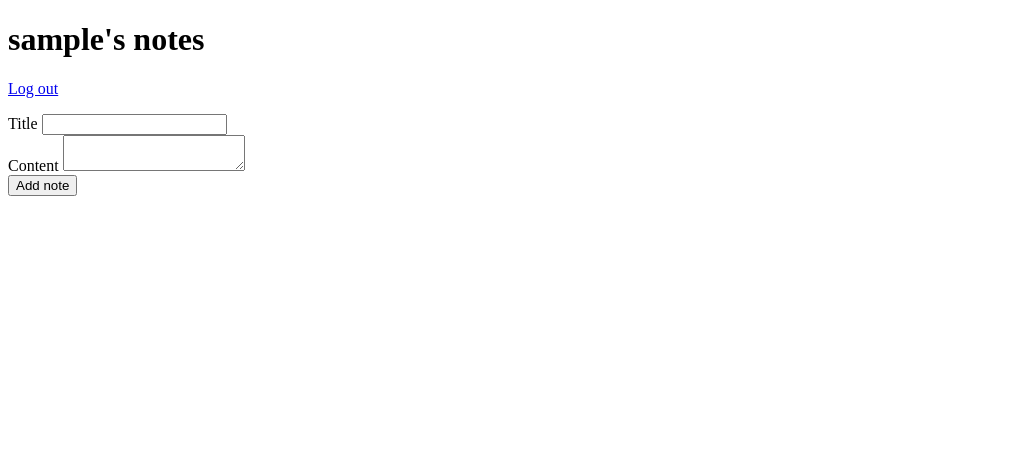
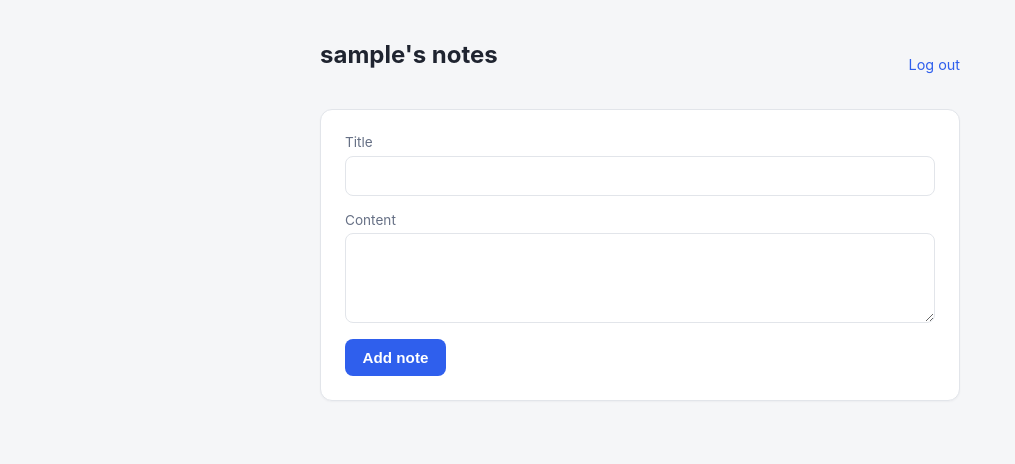
Before and after one commit to fernandojcardenas/owasp-top10-ci-pipeline, a Flask app: page /notes in a window 1280 px wide. Shown: the top 464 px of the page, without its empty margins (0-1015 px from the left). Run offline with Flask 3, Linux system fonts and the light colour scheme; the visitor is signed in with stand-in values (Sample User, id 1); data comes from the database, SQL or seed files in the repository; data that the repository does not hold is empty.

Commit message:
feat: add UI styling and README screenshots
Add an external stylesheet (app/static/style.css) and update the templates
to use it, since the app had no styling and looked unprofessional in
screenshots. Kept the CSS in an external same-origin file rather than an
inline <style> block so it works under the existing
Content-Security-Policy (default-src 'self') without loosening it.

Add real screenshots of the register, login, notes list, and note detail
pages to docs/screenshots/ and embed them in README.md.

Re-ran Bandit and the custom Semgrep ruleset against the changes, both
still clean.

```diff
--- /dev/null
+++ b/app/static/style.css
@@ -0,0 +1,163 @@
+:root {
+  color-scheme: light;
+  --bg: #f5f6f8;
+  --card: #ffffff;
+  --text: #1f2430;
+  --muted: #667085;
+  --border: #e2e5ea;
+  --accent: #2f5fed;
+  --accent-hover: #244bc4;
+  --danger-bg: #fff4f2;
+  --danger-border: #f3c6bd;
+  --danger-text: #a2311c;
+}
+
+* {
+  box-sizing: border-box;
+}
+
+body {
+  margin: 0;
+  padding: 2.5rem 1.5rem;
+  background: var(--bg);
+  color: var(--text);
+  font-family: -apple-system, BlinkMacSystemFont, "Segoe UI", Roboto, Helvetica, Arial, sans-serif;
+}
+
+.page {
+  max-width: 640px;
+  margin: 0 auto;
+}
+
+h1 {
+  font-size: 1.5rem;
+  margin: 0 0 1.25rem;
+}
+
+.flash-list {
+  list-style: none;
+  margin: 0 0 1.25rem;
+  padding: 0;
+}
+
+.flash-list li {
+  background: var(--danger-bg);
+  border: 1px solid var(--danger-border);
+  color: var(--danger-text);
+  padding: 0.6rem 0.9rem;
+  border-radius: 8px;
+  margin-bottom: 0.5rem;
+  font-size: 0.9rem;
+}
+
+.card {
+  background: var(--card);
+  border: 1px solid var(--border);
+  border-radius: 12px;
+  padding: 1.5rem;
+  box-shadow: 0 1px 2px rgba(16, 24, 40, 0.04);
+}
+
+form.stacked label {
+  display: block;
+  font-size: 0.85rem;
+  color: var(--muted);
+  margin-bottom: 1rem;
+}
+
+form.stacked input[type="text"],
+form.stacked input[type="password"],
+form.stacked textarea {
+  display: block;
+  width: 100%;
+  margin-top: 0.35rem;
+  padding: 0.6rem 0.75rem;
+  border: 1px solid var(--border);
+  border-radius: 8px;
+  font-size: 0.95rem;
+  font-family: inherit;
+  color: var(--text);
+  background: #fff;
+}
+
+form.stacked textarea {
+  min-height: 90px;
+  resize: vertical;
+}
+
+button {
+  appearance: none;
+  border: none;
+  background: var(--accent);
+  color: #fff;
+  padding: 0.6rem 1.1rem;
+  border-radius: 8px;
+  font-size: 0.95rem;
+  font-weight: 600;
+  cursor: pointer;
+}
+
+button:hover {
+  background: var(--accent-hover);
+}
+
+.top-bar {
+  display: flex;
+  align-items: center;
+  justify-content: space-between;
+  margin-bottom: 1.25rem;
+}
+
+.top-bar a,
+.helper-text a {
+  color: var(--accent);
+  text-decoration: none;
+  font-size: 0.9rem;
+}
+
+.top-bar a:hover,
+.helper-text a:hover {
+  text-decoration: underline;
+}
+
+.helper-text {
+  margin-top: 1rem;
+  font-size: 0.9rem;
+  color: var(--muted);
+}
+
+.note-list {
+  list-style: none;
+  margin: 1.5rem 0 0;
+  padding: 0;
+  display: flex;
+  flex-direction: column;
+  gap: 0.6rem;
+}
+
+.note-list li a {
+  display: block;
+  background: var(--card);
+  border: 1px solid var(--border);
+  border-radius: 10px;
+  padding: 0.85rem 1rem;
+  color: var(--text);
+  text-decoration: none;
+  font-weight: 500;
+}
+
+.note-list li a:hover {
+  border-color: var(--accent);
+}
+
+.note-content {
+  margin-top: 0.75rem;
+  white-space: pre-wrap;
+  line-height: 1.5;
+  color: var(--text);
+}
+
+.back-link {
+  display: inline-block;
+  margin-top: 1.5rem;
+}
--- a/app/templates/base.html
+++ b/app/templates/base.html
@@ -3,11 +3,13 @@
 <head>
   <meta charset="utf-8">
   <title>Notes App</title>
+  <link rel="stylesheet" href="{{ url_for('static', filename='style.css') }}">
 </head>
 <body>
+  <div class="page">
     {% with messages = get_flashed_messages() %}
       {% if messages %}
-      <ul>
+        <ul class="flash-list">
         {% for message in messages %}
           <li>{{ message }}</li>
         {% endfor %}
@@ -15,5 +17,6 @@
       {% endif %}
     {% endwith %}
     {% block content %}{% endblock %}
+  </div>
 </body>
 </html>
--- a/app/templates/notes_list.html
+++ b/app/templates/notes_list.html
@@ -1,14 +1,22 @@
 {% extends "base.html" %}
 {% block content %}
-<h1>{{ user["username"] }}'s notes</h1>
-<p><a href="{{ url_for('main.logout') }}">Log out</a></p>
-<form method="post">
-  <input type="hidden" name="csrf_token" value="{{ csrf_token() }}">
-  <label>Title <input type="text" name="title"></label><br>
-  <label>Content <textarea name="content"></textarea></label><br>
-  <button type="submit">Add note</button>
-</form>
-<ul>
+<div class="top-bar">
+  <h1>{{ user["username"] }}'s notes</h1>
+  <a href="{{ url_for('main.logout') }}">Log out</a>
+</div>
+<div class="card">
+  <form method="post" class="stacked">
+    <input type="hidden" name="csrf_token" value="{{ csrf_token() }}">
+    <label>Title
+      <input type="text" name="title">
+    </label>
+    <label>Content
+      <textarea name="content"></textarea>
+    </label>
+    <button type="submit">Add note</button>
+  </form>
+</div>
+<ul class="note-list">
 {% for note in notes %}
   <li><a href="{{ url_for('main.note_view', note_id=note['id']) }}">{{ note["title"] }}</a></li>
 {% endfor %}
```
Also changed, not shown: app/templates/login.html (+14 -8 lines), app/templates/note_view.html (+8 -6 lines), app/templates/register.html (+14 -8 lines), README.md, 4 other files. Lines whose indentation alone changed are shown as unchanged.
